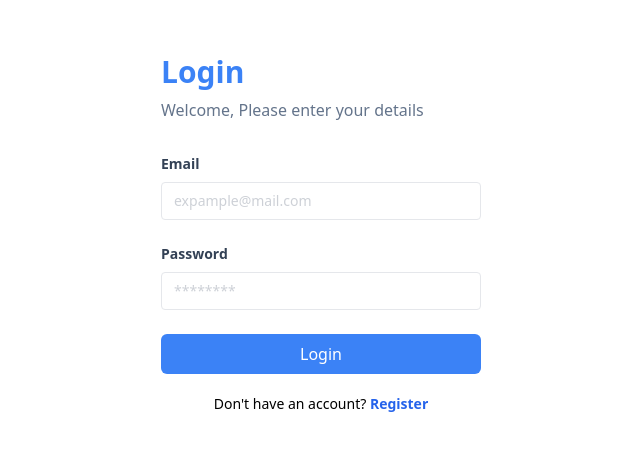
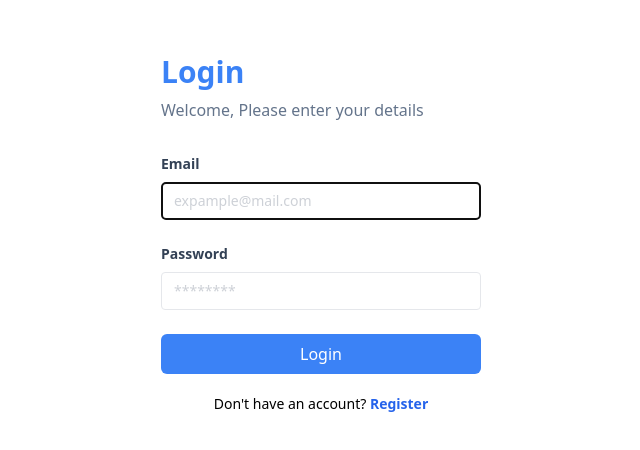
Before and after one commit to ibnucholdun/learn-react, a React (Vite) app: page /login in a window 1280 px wide. Shown: the part 166-616 px from the top of the page, without its empty margins (319-959 px from the left). Built offline with nearby package versions, Linux system fonts and the light colour scheme.

Commit message:
useRef implementation in formlogin

```diff
--- a/src/Components/Elements/Input/Index.jsx
+++ b/src/Components/Elements/Input/Index.jsx
@@ -1,15 +1,15 @@
-import React from "react";
+import { forwardRef } from "react";
 import Label from "./Label";
 import Input from "./Input";
 
-const InputForm = (props) => {
+const InputForm = forwardRef((props, ref) => {
   const { label, type, placeholder, name } = props;
   return (
     <div className="mb-6">
       <Label htmlFor={name}>{label}</Label>
-      <Input type={type} placeholder={placeholder} name={name} />
+      <Input type={type} placeholder={placeholder} name={name} ref={ref} />
     </div>
   );
-};
+});
 
 export default InputForm;
--- a/src/Components/Elements/Input/Input.jsx
+++ b/src/Components/Elements/Input/Input.jsx
@@ -1,6 +1,6 @@
-import React from "react";
+import { forwardRef } from "react";
 
-const Input = (props) => {
+const Input = forwardRef((props, ref) => {
   const { type, placeholder, name } = props;
   return (
     <input
@@ -9,8 +9,9 @@ const Input = (props) => {
       placeholder={placeholder}
       name={name}
       id={name}
+      ref={ref}
     />
   );
-};
+});
 
 export default Input;
--- a/src/Components/Fragments/FormLogin.jsx
+++ b/src/Components/Fragments/FormLogin.jsx
@@ -1,5 +1,6 @@
 import InputForm from "../Elements/Input/Index";
 import Button from "../Elements/Button/Index";
+import { useEffect, useRef } from "react";
 
 const FormLogin = () => {
   const handleLogin = (e) => {
@@ -8,6 +9,13 @@ const FormLogin = () => {
     localStorage.setItem("password", e.target.password.value);
     window.location.href = "/products";
   };
+
+  const emailRef = useRef(null);
+
+  useEffect(() => {
+    emailRef.current.focus();
+  });
+
   return (
     <form onSubmit={handleLogin}>
       <InputForm
@@ -15,6 +23,7 @@ const FormLogin = () => {
         type="email"
         placeholder="expample@mail.com"
         name="email"
+        ref={emailRef}
       />
       <InputForm
         label="Password"
```
Also changed, not shown: .eslintrc.cjs.
